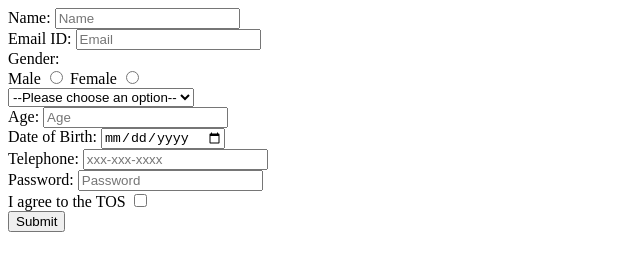
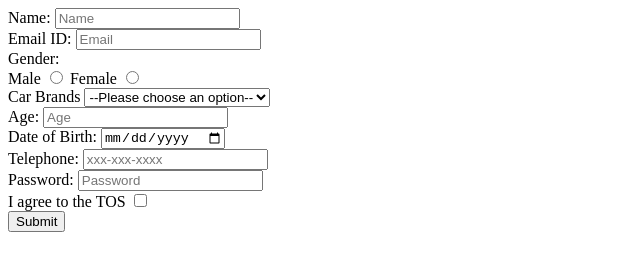
Before and after one commit to acciojob/signup-form-car-Akanksha9678, a website: page main.html in a window 1280 px wide. Shown: the whole page, without its empty margins (0-640 px from the left). Drawn offline with Linux system fonts and the light colour scheme.

Commit message:
created a submission

```diff
--- a/main.html
+++ b/main.html
@@ -17,7 +17,8 @@
 	    <input type="radio" name="gender" id="gender_m" required>
 		<label for="gender_f">Female</label>
 	    <input type="radio" name="gender" id="gender_f" required><br>
-	<select>
+		<label for="cars">Car Brands</label>
+	<select id="cars" required>
 		<option>--Please choose an option--</option>
 		<option>BMW</option>
 		<option>THAR</option>
```
